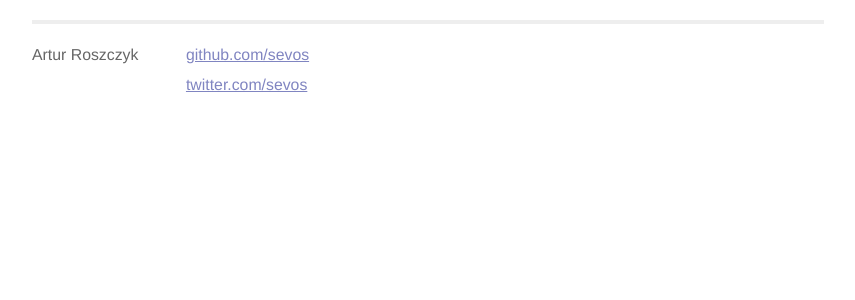
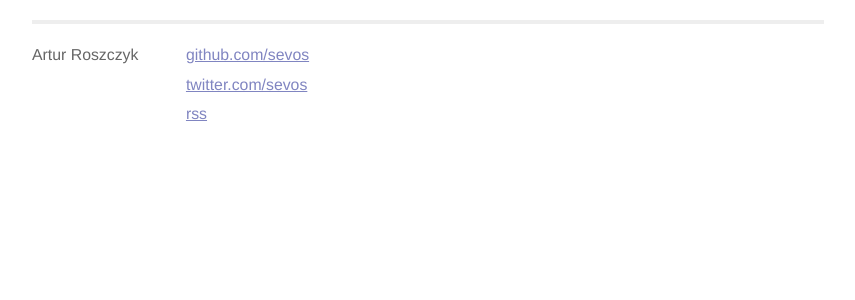
Before and after one commit to sevos/sevos.github.com, a Jekyll site: the page built from index.html, in a window 1280 px wide. Shown: the part 381-681 px from the top of the page, without its empty margins (212-1067 px from the left). Built offline with Jekyll 4.4.1, drawn with Linux system fonts in a browser that asks for light colours.

Commit message:
Add link to rss feed

```diff
--- a/_layouts/default.html
+++ b/_layouts/default.html
@@ -35,6 +35,7 @@
       <p>
         <a href="http://github.com/sevos/">github.com/sevos</a><br />
         <a href="http://twitter.com/sevos/">twitter.com/sevos</a><br />
+        <a href="http://feeds.feedburner.com/artur_roszczyk">rss</a><br />
       </p>
     </div>
   </div>
```
